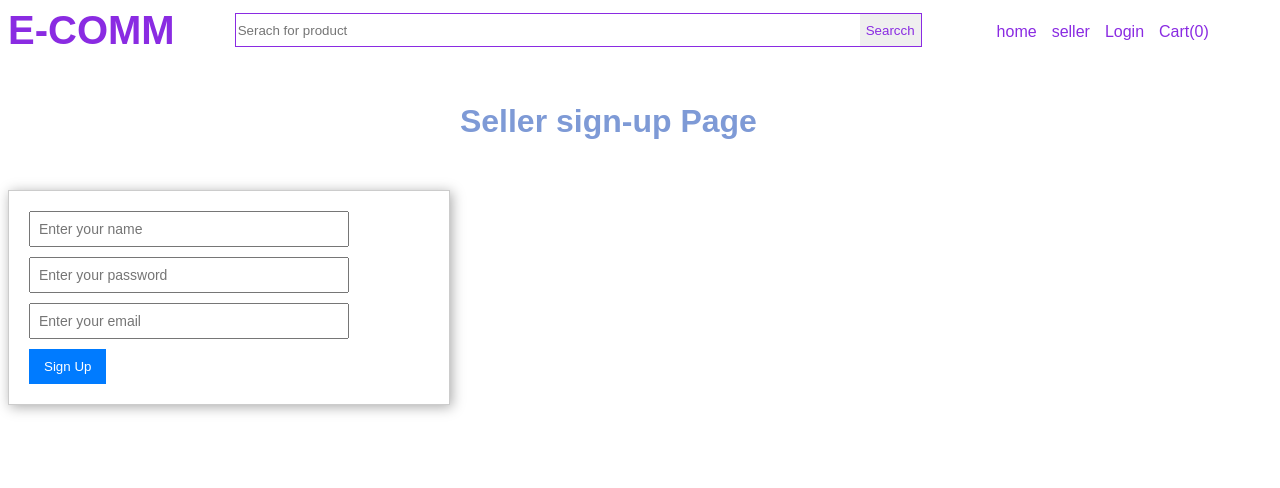
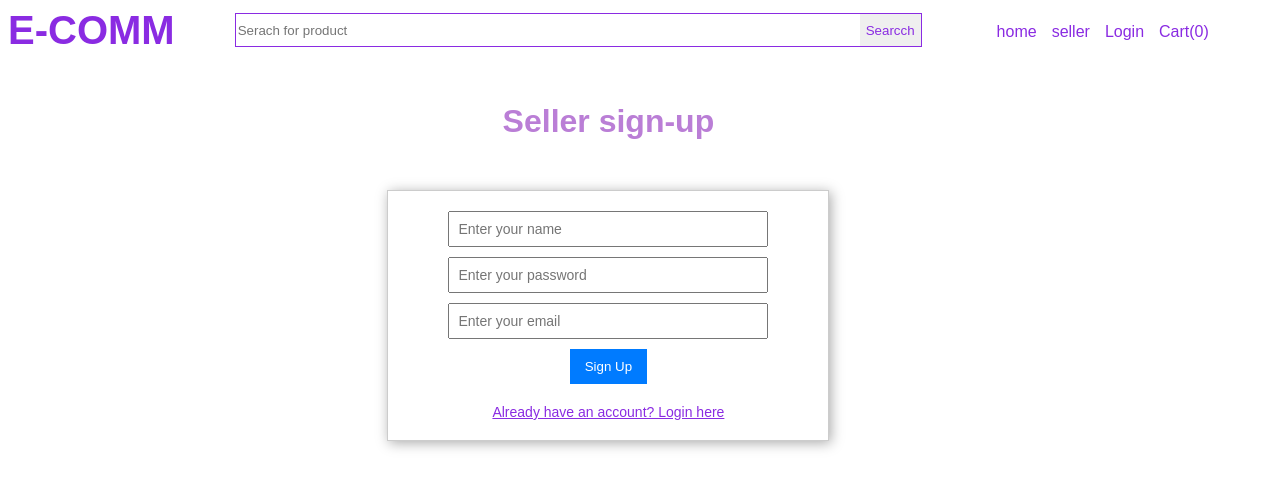
Before and after one commit to hemashreevp-afk/ecomm_proj, an Angular app: page /seller-auth in a window 1280 px wide. Shown: the top 488 px of the page. Built offline with nearby package versions, Linux system fonts and the light colour scheme.

Commit message:
Add login form with toggle between sign-in and login pages

```diff
--- a/db.json
+++ b/db.json
@@ -161,6 +161,21 @@
       "name": "venkatesh",
       "password": "venkatesh",
       "email": "venkateshseller@abc.com"
+    },
+    {
+      "id": "5837",
+      "email": "venkateshseller@abc.com",
+      "password": "vevenkatesh"
+    },
+    {
+      "id": "bd6f",
+      "email": "venkateshseller@abc.com",
+      "password": "seller"
+    },
+    {
+      "id": "ae1b",
+      "email": "sdfsd@gmail.com",
+      "password": "werrwe"
     }
   ]
 }
--- a/src/app/seller-auth/seller-auth.html
+++ b/src/app/seller-auth/seller-auth.html
@@ -1,11 +1,66 @@
 <div class="seller-auth">
-    <div class="sign-up">
-        <h1>Seller sign-up Page</h1>
+    @if(!showLogin){
+    <div  class="sign-up">
+        <h1>Seller sign-up</h1>
         <form #sellerSignUp="ngForm" (ngSubmit)=signUp(sellerSignUp.form.value) class="common-form" >
-            <input class="form-input" type="text" ngModel name="name" placeholder="Enter your name" />
-            <input class="form-input" type="password" ngModel name="password" placeholder="Enter your password" />
-            <input class="form-input" type="text" ngModel name="email" placeholder="Enter your email" />
-            <button class="form-button" type="submit">Sign Up</button>
-        </form>
+            <input
+            class="form-input"
+            type="text"
+            ngModel name="name"
+            placeholder="Enter your name"
+            name="name"
+            />
+
+            <input
+            class="form-input"
+            type="password"
+            ngModel name="password"
+            placeholder="Enter your password"
+             name="password"
+             />
+
+            <input
+            class="form-input"
+            type="text" ngModel
+            name="email"
+            placeholder="Enter your email"
+            name="email"
+            />
+        <button class="form-button" type="submit">Sign Up</button>
+        <a  class="auth-toggle-link" href="#" (click)="openLogin(); $event.preventDefault()" >
+        Already have an account? Login here
+        </a>
+
+
+    </form>
+</div>
+    }
+
+    @if(showLogin) {
+<div  class="login">
+        <h1>Seller Login </h1>
+        <form #sellerLogin="ngForm" (ngSubmit)=login(sellerLogin.form.value) class="common-form" >
+           <input
+            class="form-input"
+            type="text" ngModel
+            name="email"
+            placeholder="Enter your email"
+            name="email"
+            />
+            <input
+            class="form-input"
+            type="password"
+            ngModel name="password"
+            placeholder="Enter your password"
+             name="password"
+             />
+
+
+                <button class="form-button" type="submit">Login</button>
+            <a href="#" (click)="openSignUp(); $event.preventDefault()" class="auth-toggle-link">
+        Don’t have an account? Sign Up
+      </a>
+            </form>
+        </div>
+    }
     </div>
-</div>
--- a/src/app/seller-auth/seller-auth.ts
+++ b/src/app/seller-auth/seller-auth.ts
@@ -2,33 +2,50 @@ import { Component, OnInit } from '@angular/core';
 import { FormsModule } from '@angular/forms';
 import { Seller } from '../services/seller';
 import { Router } from '@angular/router';
+import { CommonModule } from '@angular/common';
 
 @Component({
   selector: 'app-seller-auth',
   standalone: true,
-  imports: [FormsModule],
+  imports: [FormsModule, CommonModule],
   templateUrl: './seller-auth.html',
   styleUrl: './seller-auth.css',
 })
 export class SellerAuth implements OnInit {
-
+showLogin: boolean = false; //used to toggle between login and sign up forms
   constructor(private sellerService: Seller, private router: Router) {}
 
   ngOnInit(): void {
-    this.sellerService.reLoadSeller();
+    this.sellerService.reLoadSeller();//reloading the seller data when the component is initialized
   }
 
   signUp(data: object): void {
 
-    this.sellerService.userSignUp(data).subscribe((result: any) => {
-
+    this.sellerService.userSignUp(data).subscribe((result: any) => {//subscribing to the userSignUp method of the seller service and passing the data object as a parameter
       if (result) {
-        this.sellerService.isSellerLoggedIn.next(true);
-        localStorage.setItem('seller', JSON.stringify(result));
-        this.router.navigate(['/seller-home']);
+        this.sellerService.isSellerLoggedIn.next(true);//used for authenicattion of seller
+        localStorage.setItem('seller', JSON.stringify(result));  //storing the seller data in local storage  after the sign up
+        this.router.navigate(['/seller-home']);//navigating to the seller home page after the sign up
       }
 
     });
 
   }
+login(data: object): void {
+    this.sellerService.userLogin(data).subscribe((result: any) => {//subscribing to the userSignUp method of the seller service and passing the data object as a parameter
+      if (result && result.length > 0) {
+        this.sellerService.isSellerLoggedIn.next(true);//used for authenicattion of seller
+        localStorage.setItem('seller', JSON.stringify(result));  //storing the seller data in local storage  after the login
+        this.router.navigate(['/seller-home']);//navigating to the seller home page after the login
+      }
+
+    });
+
+  }
+  openLogin(): void {
+    this.showLogin = true//used to toggle between login and sign up forms
+  }
+ openSignUp(): void {
+    this.showLogin = false;//used to toggle between login and sign up forms
+  }
 }
--- a/src/app/services/seller.ts
+++ b/src/app/services/seller.ts
@@ -16,9 +16,10 @@ export class Seller {
     return this.http.post<any>('http://localhost:3000/seller', data);
   }
 
-  reLoadSeller() {
+ reLoadSeller() {
     localStorage.removeItem('seller');
-    this.isSellerLoggedIn.next(false);
+    this.isSellerLoggedIn.next(true);
     this.router.navigate(['/seller-auth']);
   }
+
 }
--- a/src/styles.css
+++ b/src/styles.css
@@ -6,13 +6,20 @@ body{
 margin: left 5%;
 margin-right: 5%;
 }
-
+.seller-auth{
+    display: flex;
+    justify-content: center;
+}
 .common-form{
     margin-top: 50px;
     border: 1px solid #cccccc;
     padding: 20px;
     width: 400px;
     box-shadow: 2px 2px 12px #aaa;
+
+    display: flex;              /* ADD THIS */
+    flex-direction: column;     /* Stack items vertically */
+    align-items: center;        /* Center all inputs + button */
 }
 .form-input{
     display: block;
@@ -41,10 +48,18 @@ margin-right: 5%;
     width: 400px;
     box-shadow: 10px 10px 12px #7e9ad6;
 }
-.sign-up h1{
+.sign-up h1, .login h1{
     text-align:center;
     margin-bottom:50px;
     margin-top:50px;
-    color:#7e9ad6;
+    color:#ba7ed6;
 
 }
+
+.auth-toggle-link{
+    color: blueviolet;
+    font-size: 14px;
+    margin-top: 20px;
+    text-align: center;
+    display: block;   /* Forces new line */
+}
```
